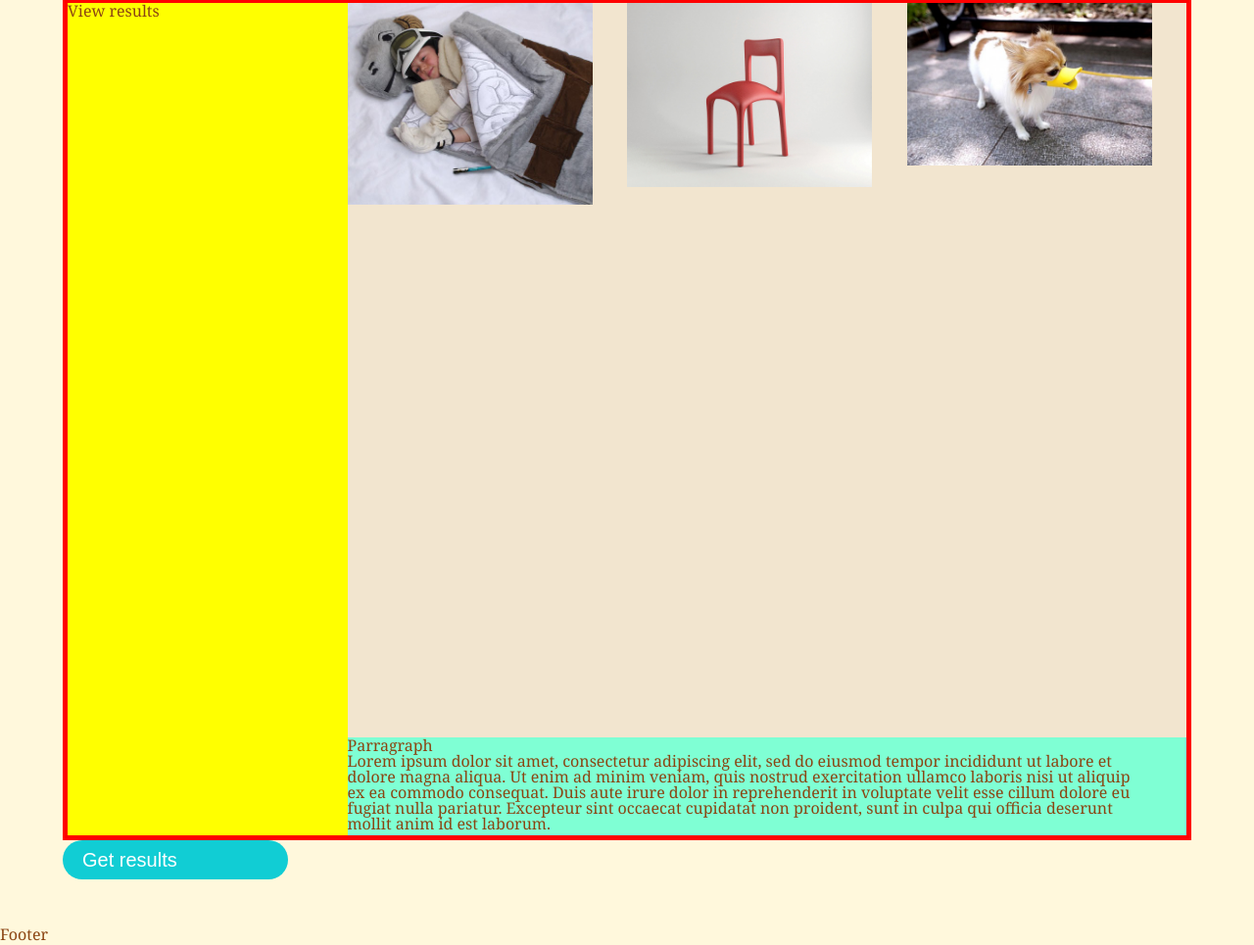
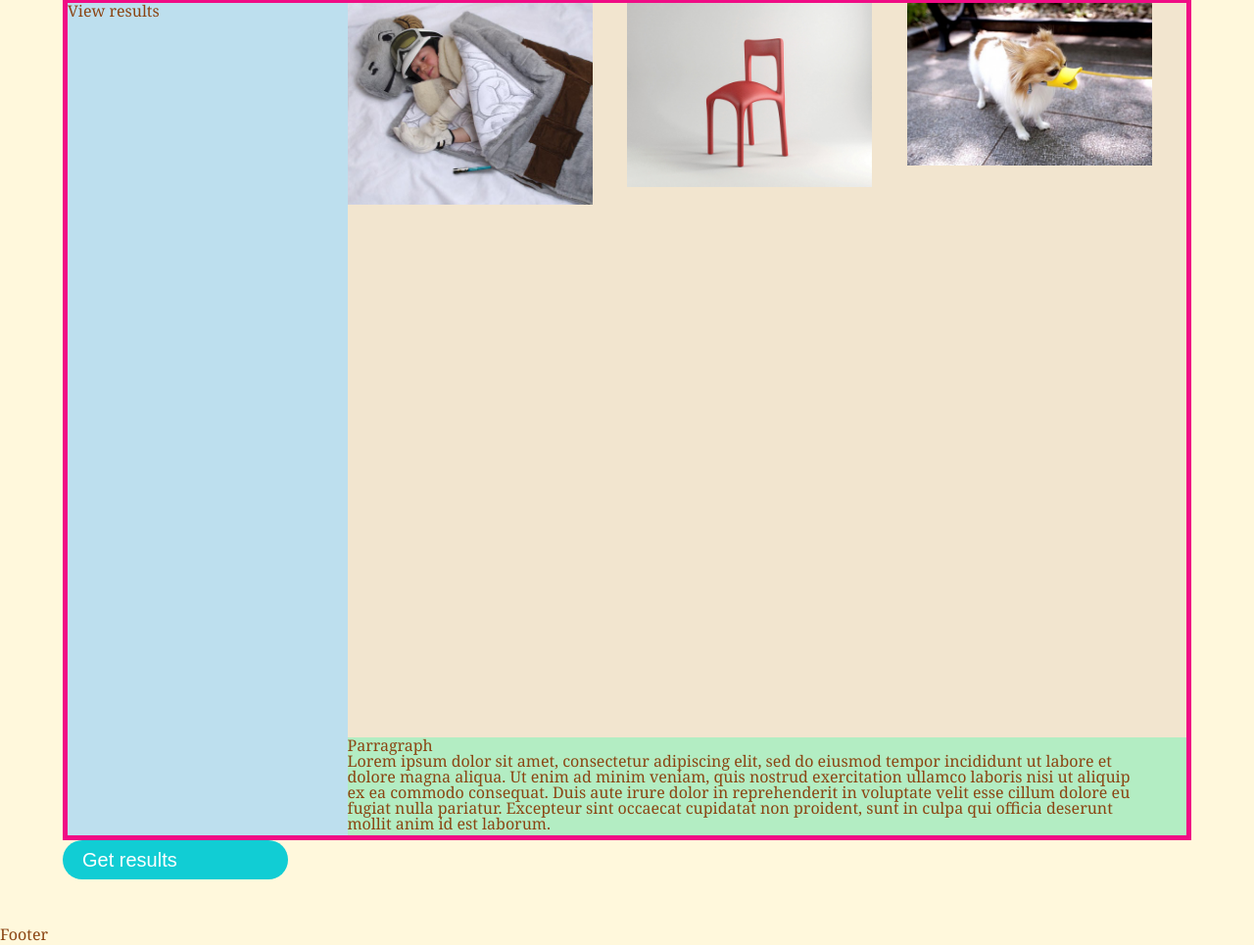
Before and after one commit to AlfredoOrquiz/odd-duck, a plain HTML site: page index.html in a window 1280 px wide. Shown: the part 154-1119 px from the top of the page at 98% size. Drawn offline with nearby package versions, Linux system fonts and the light colour scheme.

Commit message:
Final touches

```diff
--- a/CSS/styles.css
+++ b/CSS/styles.css
@@ -54,7 +54,7 @@ section {
 /* Class selectors */
 
 .container {
-  border: 5px solid red;
+  border: 5px solid #F00C85;
   display: grid;
   grid-template-columns: 25% 25% 25% 25%;
   grid-template-rows: 250px 500px 100px;
@@ -86,7 +86,7 @@ section {
 }
 
 .parragraph {
-  background-color: aquamarine;
+  background-color: #B3EDC3;
   grid-column-start: 2;
   grid-column-end: 5;
   grid-row-start: 3;
@@ -95,7 +95,7 @@ section {
 }
 
 .results {
-  background-color: yellow;
+  background-color: #BDDFEE;
   grid-column-start: 1;
   grid-column-end: 2;
   grid-row-start: 1;
```
